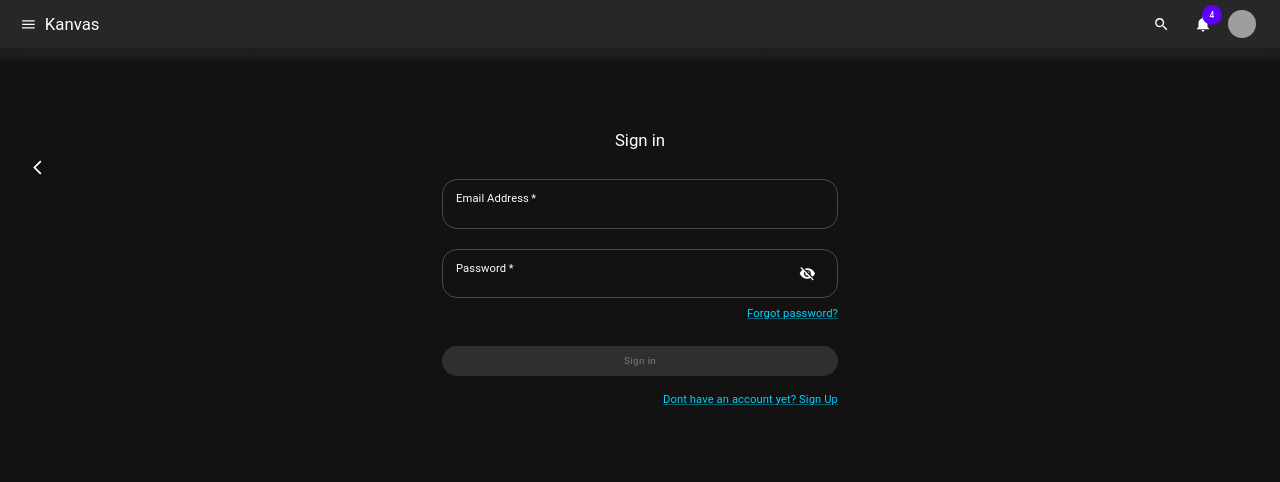
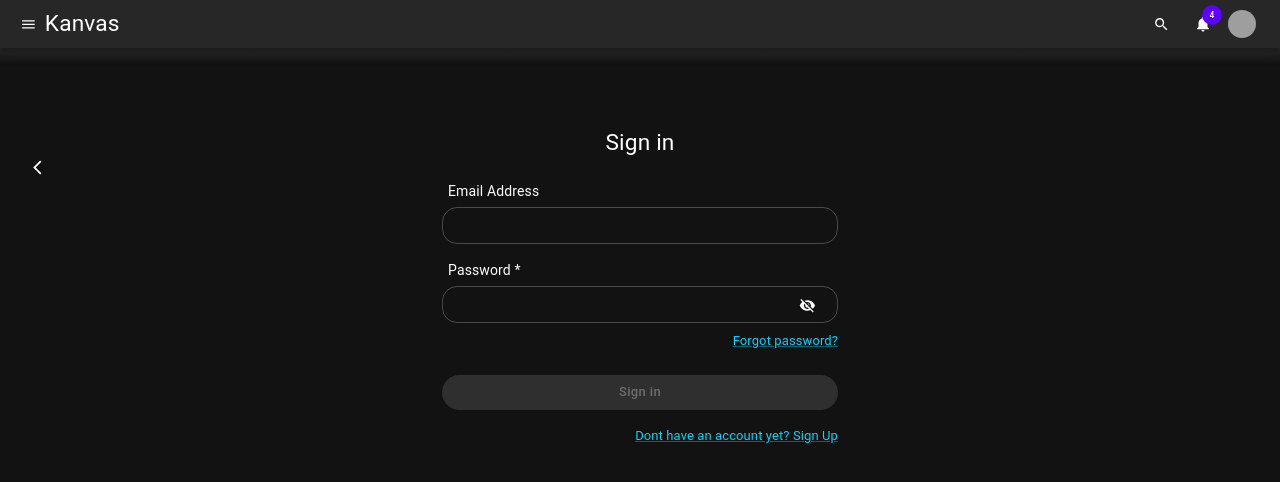
Before and after one commit to Magikarppi/kanvas, a React (Create React App) app in the folder front/: page /sign-in in a window 1280 px wide. Shown: the top 482 px of the page. Built offline with nearby package versions, Linux system fonts and the light colour scheme; grey boxes are pictures that could not be loaded.

Commit message:
Sizes fixed

```diff
--- a/front/src/App.tsx
+++ b/front/src/App.tsx
@@ -36,11 +36,12 @@
                         path="/forgot-password"
                         element={<ForgotPasswordPage />}
                     />
-
                     <Route path="/projects" element={<AllProjectsPage />} />
                     <Route path="/projects/:id" element={<ProjectPage />} />
-
                     <Route path="/profile" element={<UserProfilePage />} />
+                    <Route path="/teams" element={<UnknownUrl />} />
+                    <Route path="/messages" element={<UnknownUrl />} />
+                    <Route path="/notifications" element={<UnknownUrl />} />
                     <Route path="*" element={<UnknownUrl />} />
                 </Routes>
                 {!user && <Footer />}
--- a/front/src/components/NavBar/LoginNavBar/LoginNavBar.tsx
+++ b/front/src/components/NavBar/LoginNavBar/LoginNavBar.tsx
@@ -35,7 +35,7 @@
                             <Icons.Menu />
                         </IconButton>
                         <Typography
-                            variant="h5"
+                            variant="h4"
                             color="inherit"
                             component="div"
                         >
--- a/front/src/components/NavBar/LoginNavBar/LoginNavDrawer.tsx
+++ b/front/src/components/NavBar/LoginNavBar/LoginNavDrawer.tsx
@@ -57,7 +57,7 @@
         >
             <DrawerHeader>
                 <Typography
-                    variant="h5"
+                    variant="h4"
                     color="inherit"
                     component="div"
                     style={{ alignContent: "flex-start" }}
@@ -83,6 +83,7 @@
                     bottom: "10px",
                     margin: "0 -20px 0px 20px",
                     width: "200px",
+                    fontSize: "12px",
                 }}
                 onClick={() => handleSignOut()}
             >
--- a/front/src/components/NavBar/NonLoginNavBar.tsx
+++ b/front/src/components/NavBar/NonLoginNavBar.tsx
@@ -16,7 +16,7 @@
         <div className="navBarContainer">
             <AppBar position="static">
                 <Toolbar variant="dense">
-                    <Typography variant="h5" color="inherit" component="div">
+                    <Typography variant="h4" color="inherit" component="div">
                         Kanvas
                     </Typography>
                     <div className="navbarButtonContainer">
@@ -24,6 +24,7 @@
                             color="inherit"
                             startIcon={<Icons.User />}
                             onClick={handleSignInNavigation}
+                            style={{fontSize: 13 }}
                         >
                             Sign in
                         </Button>
--- a/front/src/pages/NonLogin/HomePage/HomePage.tsx
+++ b/front/src/pages/NonLogin/HomePage/HomePage.tsx
@@ -33,6 +33,9 @@
                             variant="contained"
                             color="secondary"
                             onClick={() => handleNavigation("/sign-up")}
+                            style={{
+                                fontSize: "12px",
+                            }}
                         >
                             Sign up
                         </Button>
@@ -55,6 +58,9 @@
                             variant="contained"
                             color="primary"
                             onClick={() => handleNavigation("/sign-in")}
+                            style={{
+                                fontSize: "12px",
+                            }}
                         >
                             Sign in
                         </Button>
--- a/front/src/pages/NonLogin/LoginPage/LoginForm.tsx
+++ b/front/src/pages/NonLogin/LoginPage/LoginForm.tsx
@@ -9,6 +9,7 @@
     Box,
     InputAdornment,
     IconButton,
+    InputLabel,
 } from "@mui/material";
 import { useNavigate } from "react-router-dom";
 import Icons from "../../../components/Icons/Icons";
@@ -124,10 +125,16 @@
                     alignItems: "center",
                 }}
             >
-                <Typography variant="h5">Sign in</Typography>
+                <Typography variant="h4">Sign in</Typography>
                 <Box component="form" sx={{ mt: 3 }}>
                     <Grid container spacing={2}>
                         <Grid item xs={12}>
+                            <InputLabel
+                                style={{ fontSize: 14, marginBottom: 2, marginLeft: 6 }}
+                                htmlFor="firstName"
+                            >
+                                Email Address
+                            </InputLabel>
                             <TextField
                                 error={validateInputs("email")}
                                 required
@@ -136,14 +143,22 @@
                                 id="email"
                                 value={formData.email}
                                 onChange={handleInputChange}
-                                label="Email Address"
                                 name="email"
+                                size="small"
                                 onBlur={() => handleInputBlur("email")}
                                 helperText={getErrorText("email")}
                                 autoComplete="off"
+                                sx={{ "& input": { fontSize: 14 } }}
+                                FormHelperTextProps={{ style: { fontSize: 12 } }}
                             />
                         </Grid>
                         <Grid item xs={12}>
+                            <InputLabel
+                                style={{ fontSize: 14, marginBottom: 2, marginLeft: 6 }}
+                                htmlFor="firstName"
+                            >
+                            Password *
+                            </InputLabel>
                             <TextField
                                 error={validateInputs("password")}
                                 required
@@ -151,11 +166,13 @@
                                 id="password"
                                 value={formData.password}
                                 onChange={handleInputChange}
-                                label="Password"
                                 name="password"
+                                size="small"
                                 autoComplete="off"
                                 onBlur={() => handleInputBlur("password")}
                                 helperText={getErrorText("password")}
+                                sx={{ "& input": { fontSize: 14 } }}
+                                FormHelperTextProps={{ style: { fontSize: 12 } }}
                                 type={
                                     showPassword.password ? "text" : "password"
                                 }
@@ -188,7 +205,7 @@
                         >
                             <Grid item>
                                 <Link
-                                    style={{ cursor: "pointer" }}
+                                    style={{ cursor: "pointer", fontSize: 13 }}
                                     onClick={() =>
                                         handleNavigation("/forgot-password")
                                     }
@@ -203,6 +220,7 @@
                         variant="contained"
                         color="secondary"
                         sx={{ mt: 3, mb: 2 }}
+                        style={{fontSize: 13 }}
                         disabled={disableButton}
                         onClick={handleSubmit}
                     >
@@ -211,7 +229,7 @@
                     <Grid container justifyContent="flex-end">
                         <Grid item>
                             <Link
-                                style={{ cursor: "pointer" }}
+                                style={{ cursor: "pointer", fontSize: 13 }}
                                 onClick={() => handleNavigation("/sign-up")}
                             >
                                 Dont have an account yet? Sign Up
```
Also changed, not shown: front/src/components/NavBar/LoginNavBar/LoginNavList.tsx (+12 -6 lines), front/src/components/UserProfile/UserChangePassword.tsx (+37 -9 lines), front/src/components/UserProfile/UserProfile.tsx (+4 -3 lines), 1 other file (tests, documents, lock files or other folders).
